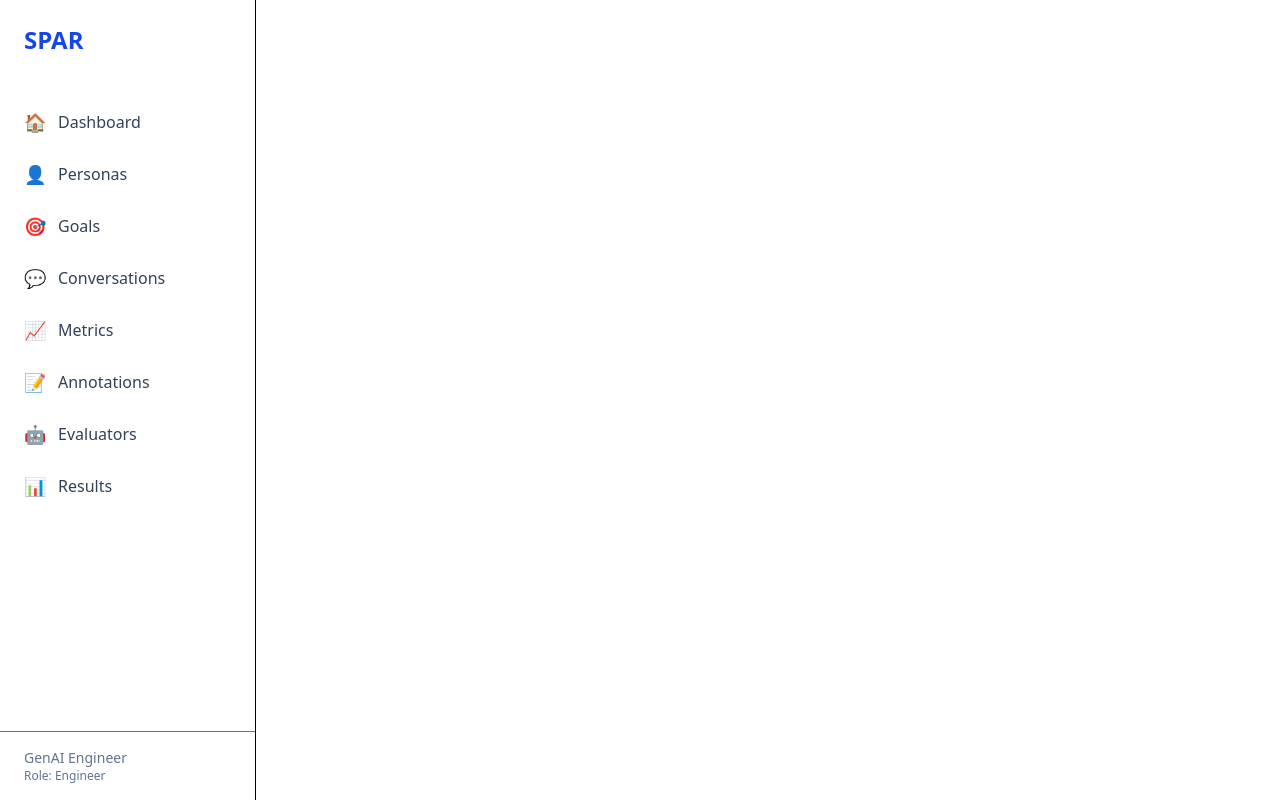
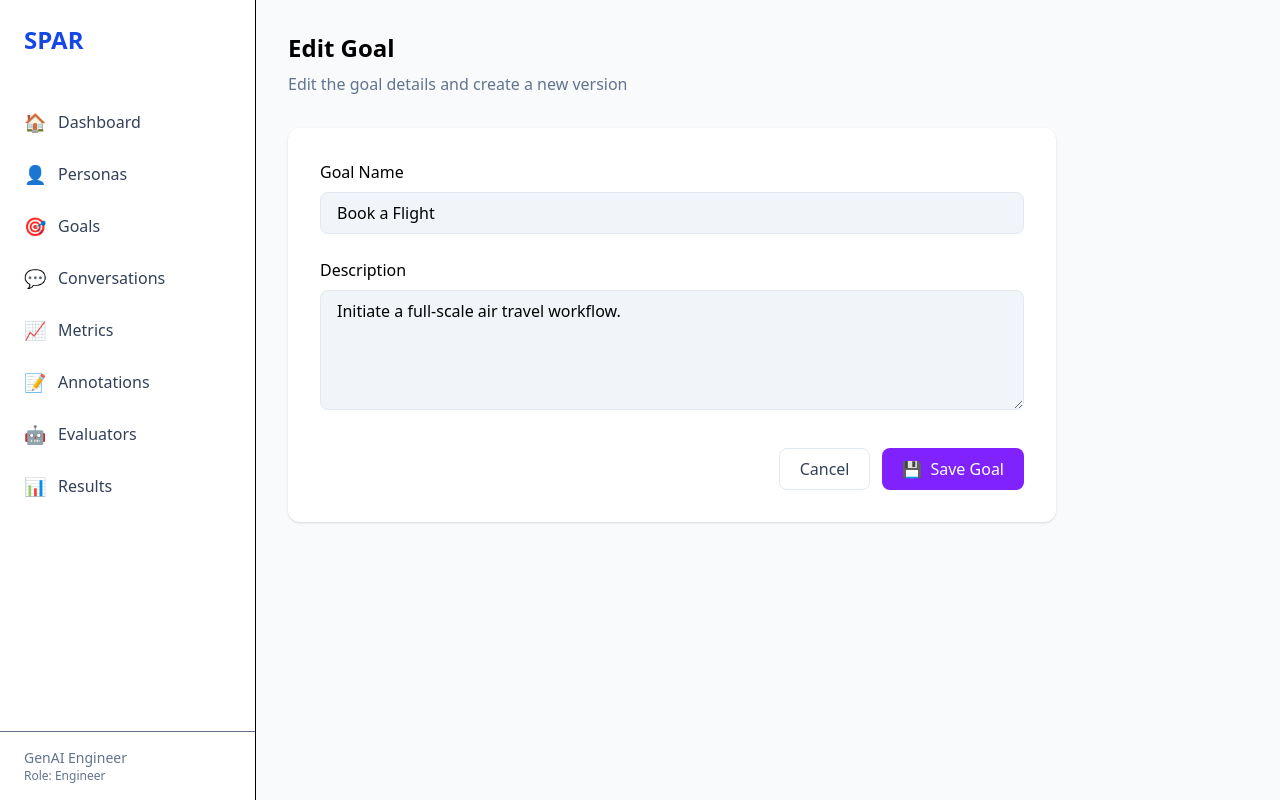
Before and after one commit to rexong/spar, a React (Vite) app in the folder frontend/: page /goals/edit/1 in a window 1280 px wide. Built offline with nearby package versions, Linux system fonts and the light colour scheme.

Commit message:
feat: add goals

```diff
--- a/frontend/src/App.tsx
+++ b/frontend/src/App.tsx
@@ -5,6 +5,10 @@ import PersonasList from "./pages/personas/personas-list";
 import PersonaCreate from "./pages/personas/personas-create";
 import PersonaEdit from "./pages/personas/personas-edit";
 import PersonasView from "./pages/personas/personas-view";
+import GoalsList from "./pages/goals/goals-list";
+import GoalsCreate from "./pages/goals/goals-create";
+import GoalsEdit from "./pages/goals/goals-edit";
+import GoalsView from "./pages/goals/goals-view";
 
 function App() {
   return (
@@ -18,6 +22,10 @@ function App() {
             <Route path="/personas/create" element={<PersonaCreate />}/>
             <Route path="/personas/edit/:id" element={<PersonaEdit />}/>
             <Route path="personas/:id" element={<PersonasView />}/>
+            <Route path="/goals" element={<GoalsList />} />
+            <Route path="/goals/create" element={<GoalsCreate />} />
+            <Route path="/goals/edit/:id" element={<GoalsEdit />} />
+            <Route path="/goals/:id" element={<GoalsView />} />
           </Routes>
         </div>
       </div>
--- /dev/null
+++ b/frontend/src/pages/goals/goals-create.tsx
@@ -0,0 +1,7 @@
+import GoalsForm from "./goals-form";
+
+const GoalsCreate = () => {
+  return <GoalsForm mode="create" />;
+};
+
+export default GoalsCreate;
--- /dev/null
+++ b/frontend/src/pages/goals/goals-edit.tsx
@@ -0,0 +1,12 @@
+import { useParams } from "react-router-dom";
+import GoalsForm from "./goals-form";
+import { goals } from "./goals-mock";
+
+const GoalsEdit = () => {
+  const { id } = useParams<{ id: string }>();
+  const goal = goals.find((g) => g.id === Number(id));
+  if (!goal) return <div className="p-8">Goal not found</div>;
+  return <GoalsForm mode="edit" initial={{ name: goal.name, description: goal.description }} />;
+};
+
+export default GoalsEdit;
--- /dev/null
+++ b/frontend/src/pages/goals/goals-form.tsx
@@ -0,0 +1,64 @@
+import React, { useState } from "react";
+import { useNavigate } from "react-router-dom";
+
+type GoalFormProps = {
+  mode: "create" | "edit";
+  initial?: { name: string; description: string };
+};
+
+const GoalsForm: React.FC<GoalFormProps> = ({ mode, initial }) => {
+  const [name, setName] = useState(initial?.name || "");
+  const [desc, setDesc] = useState(initial?.description || "");
+  const navigate = useNavigate();
+
+  const isEdit = mode === "edit";
+
+  return (
+    <div className="p-8 bg-slate-50 min-h-screen">
+      <h1 className="text-2xl font-semibold mb-2">
+        {isEdit ? "Edit Goal" : "Create Goal"}
+      </h1>
+      <p className="text-slate-500 mb-8">
+        {isEdit
+          ? "Edit the goal details and create a new version"
+          : "Define a new conversation objective"}
+      </p>
+      <div className="bg-white rounded-xl shadow-sm p-8 max-w-3xl">
+        <div className="mb-6">
+          <label className="block font-medium mb-2">Goal Name</label>
+          <input
+            className="w-full px-4 py-2 rounded-lg border border-slate-200 bg-slate-100 focus:outline-none focus:ring-2 focus:ring-violet-200"
+            placeholder="e.g., Book a Flight"
+            value={name}
+            onChange={e => setName(e.target.value)}
+            disabled={isEdit}
+          />
+        </div>
+        <div className="mb-8">
+          <label className="block font-medium mb-2">Description</label>
+          <textarea
+            className="w-full px-4 py-2 rounded-lg border border-slate-200 bg-slate-100 focus:outline-none focus:ring-2 focus:ring-violet-200 min-h-[120px]"
+            placeholder="Describe this goal's objective..."
+            value={desc}
+            onChange={e => setDesc(e.target.value)}
+          />
+        </div>
+        <div className="flex justify-end gap-3">
+          <button
+            className="px-5 py-2 rounded-lg border border-slate-200 bg-white text-slate-700 font-medium hover:bg-slate-100"
+            onClick={() => navigate(-1)}
+          >
+            Cancel
+          </button>
+          <button
+            className="flex items-center px-5 py-2 rounded-lg bg-violet-600 text-white font-medium hover:bg-violet-700 transition"
+          >
+            <span className="mr-2">💾</span> Save Goal
+          </button>
+        </div>
+      </div>
+    </div>
+  );
+};
+
+export default GoalsForm;
--- /dev/null
+++ b/frontend/src/pages/goals/goals-list.tsx
@@ -0,0 +1,54 @@
+import React from "react";
+import { useNavigate } from "react-router-dom";
+import { goals } from "./goals-mock";
+
+const GoalsList: React.FC = () => {
+  const navigate = useNavigate();
+
+  return (
+    <div className="p-8 bg-slate-50 min-h-screen">
+      <div className="flex items-center justify-between mb-6">
+        <h1 className="text-2xl font-semibold">Goals</h1>
+        <button
+          className="flex items-center bg-violet-600 text-white px-5 py-2 rounded-lg font-medium hover:bg-violet-700 transition"
+          onClick={() => navigate("/goals/create")}
+        >
+          <span className="text-xl mr-2">+</span> New Goal
+        </button>
+      </div>
+      <p className="text-slate-500 mb-6">
+        List and manage conversation objectives
+      </p>
+      <input
+        type="text"
+        placeholder="Search goals…"
+        className="w-full mb-6 px-4 py-2 rounded-lg border border-slate-200 bg-slate-100 focus:outline-none focus:ring-2 focus:ring-violet-200"
+      />
+      <div className="bg-white rounded-xl shadow-sm">
+        {goals.map((goal, idx) => (
+          <div
+            key={goal.id}
+            className={`flex items-center justify-between px-6 py-5 ${
+              idx !== goals.length - 1 ? "border-b border-slate-100" : ""
+            }`}
+          >
+            <div
+              className="font-medium text-violet-700 hover:underline cursor-pointer"
+              onClick={() => navigate(`/goals/${goal.id}`)}
+            >
+              {goal.name}
+            </div>
+            <div className="flex items-center gap-6 text-slate-500 text-sm">
+              <span>{goal.versions.length} versions</span>
+              <span>•</span>
+              <span>{goal.date}</span>
+              <span className="text-xl text-slate-300">{'>'}</span>
+            </div>
+          </div>
+        ))}
+      </div>
+    </div>
+  );
+};
+
+export default GoalsList;
--- /dev/null
+++ b/frontend/src/pages/goals/goals-mock.ts
@@ -0,0 +1,30 @@
+export const goals = [
+  {
+    id: 1,
+    name: "Book a Flight",
+    description: "Initiate a full-scale air travel workflow.",
+    versions: [
+      { version: 2, date: "2023-10-15", author: "Jane Smith" },
+      { version: 1, date: "2023-09-30", author: "John Doe" },
+    ],
+    date: "2023-10-15",
+  },
+  {
+    id: 2,
+    name: "Technical Support",
+    description: "Resolve common technical issues.",
+    versions: [
+      { version: 1, date: "2023-10-10", author: "Jane Smith" },
+    ],
+    date: "2023-10-10",
+  },
+  {
+    id: 3,
+    name: "Medical Inquiry",
+    description: "Identify possible health issues and direct to support networks.",
+    versions: [
+      { version: 1, date: "2023-10-11", author: "John Doe" },
+    ],
+    date: "2023-10-11",
+  },
+];
--- /dev/null
+++ b/frontend/src/pages/goals/goals-view.tsx
@@ -0,0 +1,111 @@
+import React, { useState } from "react";
+import { useParams, useNavigate } from "react-router-dom";
+import { goals } from "./goals-mock";
+
+const GoalsView: React.FC = () => {
+  const { id } = useParams<{ id: string }>();
+  const goal = goals.find((g) => g.id === Number(id));
+  const [tab, setTab] = useState<"details" | "versions">("details");
+  const navigate = useNavigate();
+
+  if (!goal) {
+    return (
+      <div className="p-8 bg-slate-50 min-h-screen">
+        <h1 className="text-2xl font-semibold">Goal Not Found</h1>
+      </div>
+    );
+  }
+
+  return (
+    <div className="p-8 bg-slate-50 min-h-screen">
+      <div className="flex items-center justify-between mb-6">
+        <div>
+          <div className="text-slate-400 text-xs mb-1">Goal Details</div>
+          <h1 className="text-2xl font-semibold">{goal.name}</h1>
+          <div className="text-slate-400 text-xs">Goal ID: {goal.id}</div>
+        </div>
+        <div className="flex gap-2">
+          <button
+            className="px-4 py-2 rounded-lg border border-slate-200 bg-white text-slate-700 font-medium hover:bg-slate-100"
+            onClick={() => navigate(`/goals/edit/${goal.id}`)}
+          >
+            Edit Goal
+          </button>
+          <button className="px-4 py-2 rounded-lg bg-red-500 text-white font-medium hover:bg-red-600">
+            Delete Goal
+          </button>
+        </div>
+      </div>
+      <div className="bg-white rounded-xl shadow-sm">
+        <div className="flex border-b border-slate-100">
+          <button
+            className={`px-6 py-3 font-medium ${
+              tab === "details"
+                ? "border-b-2 border-violet-600 text-violet-700"
+                : "text-slate-500"
+            }`}
+            onClick={() => setTab("details")}
+          >
+            Details
+          </button>
+          <button
+            className={`px-6 py-3 font-medium ${
+              tab === "versions"
+                ? "border-b-2 border-violet-600 text-violet-700"
+                : "text-slate-500"
+            }`}
+            onClick={() => setTab("versions")}
+          >
+            Version History
+          </button>
+        </div>
+        <div className="p-8">
+          {tab === "details" && (
+            <>
+              <div className="mb-2">
+                <span className="text-xs font-semibold px-2 py-1 bg-green-100 text-green-700 rounded mr-2">
+                  Version {goal.versions[0].version}
+                </span>
+              </div>
+              <div className="mb-4 text-slate-700">{goal.description}</div>
+            </>
+          )}
+          {tab === "versions" && (
+            <div>
+              {goal.versions.map((v) => (
+                <div
+                  key={v.version}
+                  className="flex items-center justify-between border-b last:border-b-0 border-slate-100 py-4"
+                >
+                  <div>
+                    <div className="font-medium">
+                      Version {v.version}
+                      {v.version === goal.versions[0].version && (
+                        <span className="ml-2 text-xs px-2 py-0.5 bg-violet-100 text-violet-700 rounded">
+                          Latest
+                        </span>
+                      )}
+                    </div>
+                    <div className="text-slate-500 text-sm">
+                      Created on {v.date} by {v.author}
+                    </div>
+                  </div>
+                  <div className="flex gap-3">
+                    <button className="text-slate-400 hover:text-red-500">
+                      🗑️
+                    </button>
+                    <button className="text-slate-400 hover:text-violet-600">
+                      👁️
+                    </button>
+                  </div>
+                </div>
+              ))}
+            </div>
+          )}
+        </div>
+      </div>
+    </div>
+  );
+};
+
+export default GoalsView;
```
